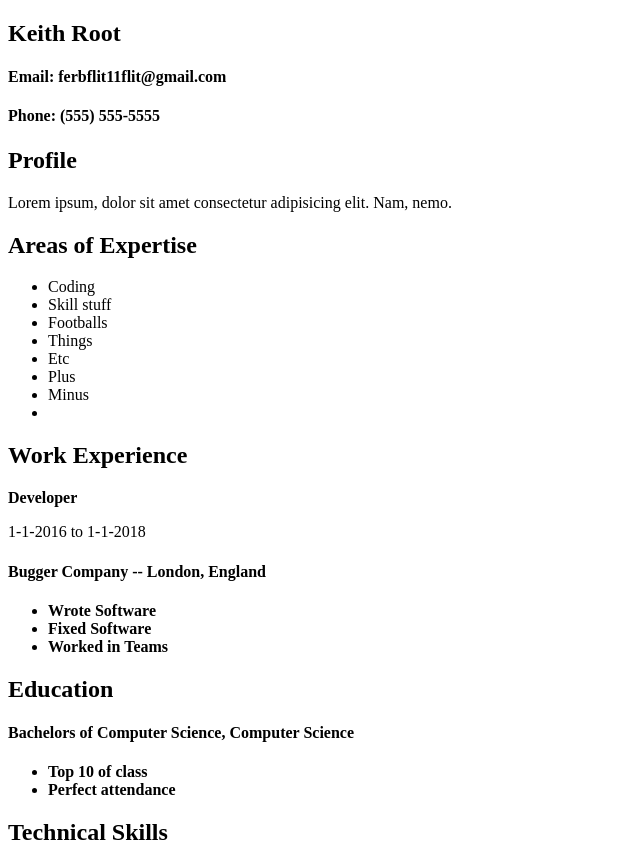
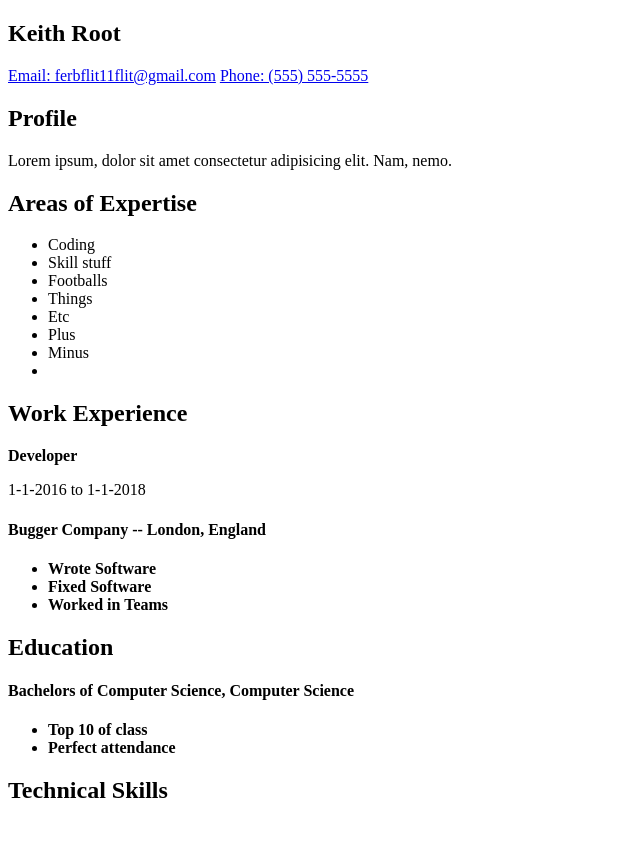
Before and after one commit to kroot077/resume, a plain HTML site: page index.html in a window 1280 px wide. Shown: the whole page, without its empty margins (0-640 px from the left). After the commit the page ends 824 px from the top, so only its background shows below. Drawn offline with Linux system fonts and the light colour scheme.

Commit message:
Link fix

```diff
--- a/index.html
+++ b/index.html
@@ -9,8 +9,8 @@
 <body>
     <section class="contact">
         <h1>Keith Root</h1>
-        <h4 href="mailto:ferbflit11flit@gmail.com">Email: ferbflit11flit@gmail.com</h4>
-        <h4 href="tel:5555555555">Phone: (555) 555-5555</h4>
+        <a href="mailto:ferbflit11flit@gmail.com">Email: ferbflit11flit@gmail.com</a>
+        <a href="tel:5555555555">Phone: (555) 555-5555</a>
         <a target="_blank" href="//kroot077.github.io"></a>
     </section>
     <main class="content">
```
